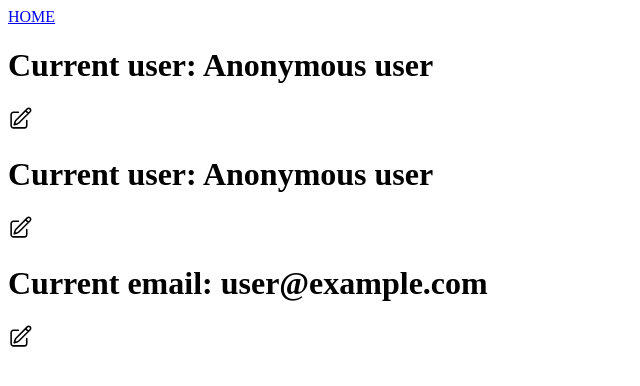
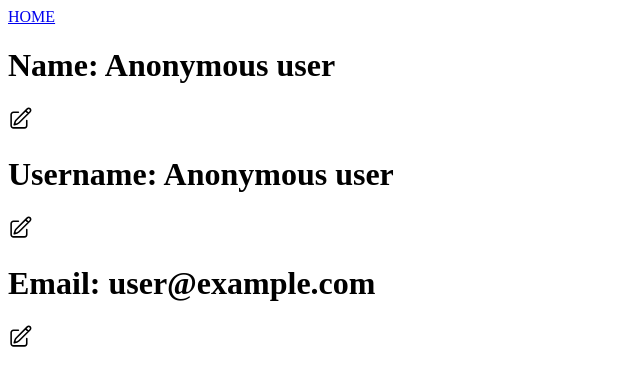
Before and after one commit to kayla-pagan/route-app, a React (Vite) app: page / in a window 1280 px wide. Shown: the top 386 px of the page, without its empty margins (0-640 px from the left). Built offline with nearby package versions, Linux system fonts and the light colour scheme.

Commit message:
update formAction to include else if for username

```diff
--- a/src/pages/Home.jsx
+++ b/src/pages/Home.jsx
@@ -24,10 +24,13 @@ export function Home(){
 
         try {
             if (formData.get("name")) {
-                const newName = await updateDB(formData.get("name"), null)
+                const newName = await updateDB(formData.get("name"), null, null)
                 return {...prevState, name: newName, error: null}
+            } else if (formData.get("username")) {
+                const newUsername = await updateDB(null, formData.get("username"), null);
+                return { ...prevState, username: newUsername, error: null };
             } else if (formData.get("email")) {
-                const newEmail = await updateDB(null, formData.get("email"))
+                const newEmail = await updateDB(null, null, formData.get("email"))
                 return {...prevState, email: newEmail, error: null}
             }
         } catch (error) {
@@ -46,7 +49,7 @@ export function Home(){
     <React.Fragment>
         <Header />
 
-        <h1>Current user: <span>{optimisticValue.name}</span></h1>
+        <h1>Name: <span>{optimisticValue.name}</span></h1>
         <svg onClick={() => toggleDisplay("name-form")} xmlns="http://www.w3.org/2000/svg" fill="none" viewBox="0 0 24 24" strokeWidth={1.5} stroke="currentColor" className="size-6">
             <path
                 strokeLinecap="round"
@@ -62,7 +65,7 @@ export function Home(){
                 </form>
             )}
 
-        <h1>Current user: <span>{optimisticValue.name}</span></h1>
+        <h1>Username: <span>{optimisticValue.name}</span></h1>
         <svg onClick={() => toggleDisplay("username-form")} xmlns="http://www.w3.org/2000/svg" fill="none" viewBox="0 0 24 24" strokeWidth={1.5} stroke="currentColor" className="size-6">
             <path
                 strokeLinecap="round"
@@ -79,7 +82,7 @@ export function Home(){
             )}
 
 
-        <h1>Current email: <span>{optimisticValue.email}</span></h1>
+        <h1>Email: <span>{optimisticValue.email}</span></h1>
         <svg onClick={() => toggleDisplay("email-form")} xmlns="http://www.w3.org/2000/svg" fill="none" viewBox="0 0 24 24" strokeWidth={1.5} stroke="currentColor" className="size-6">
             <path
                 strokeLinecap="round"
```
